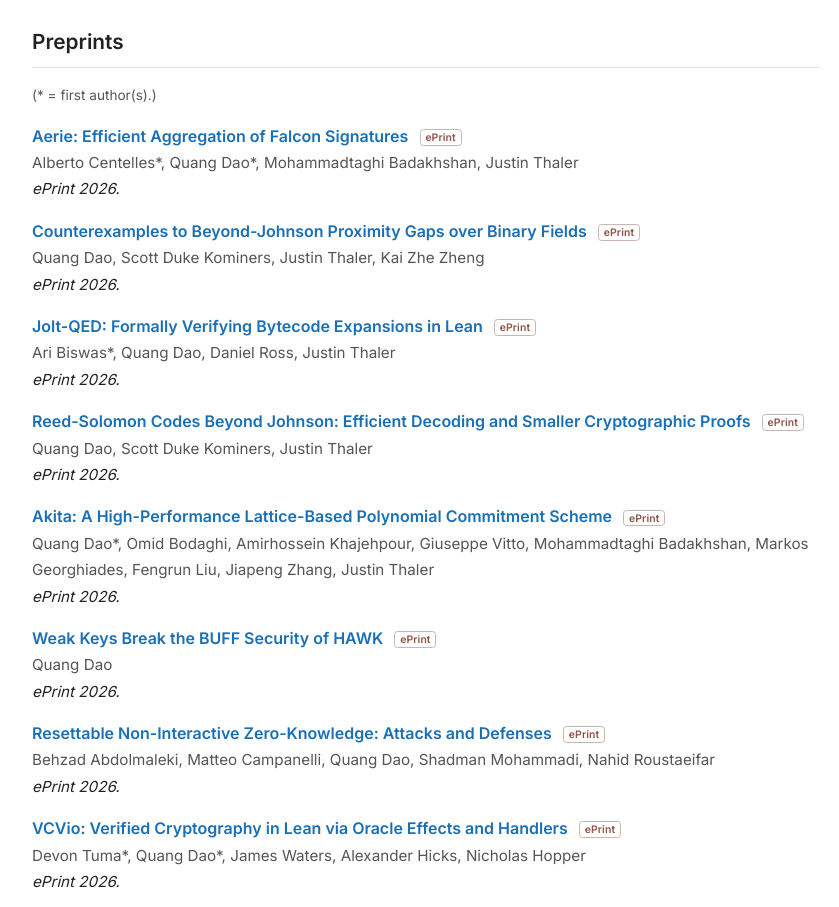
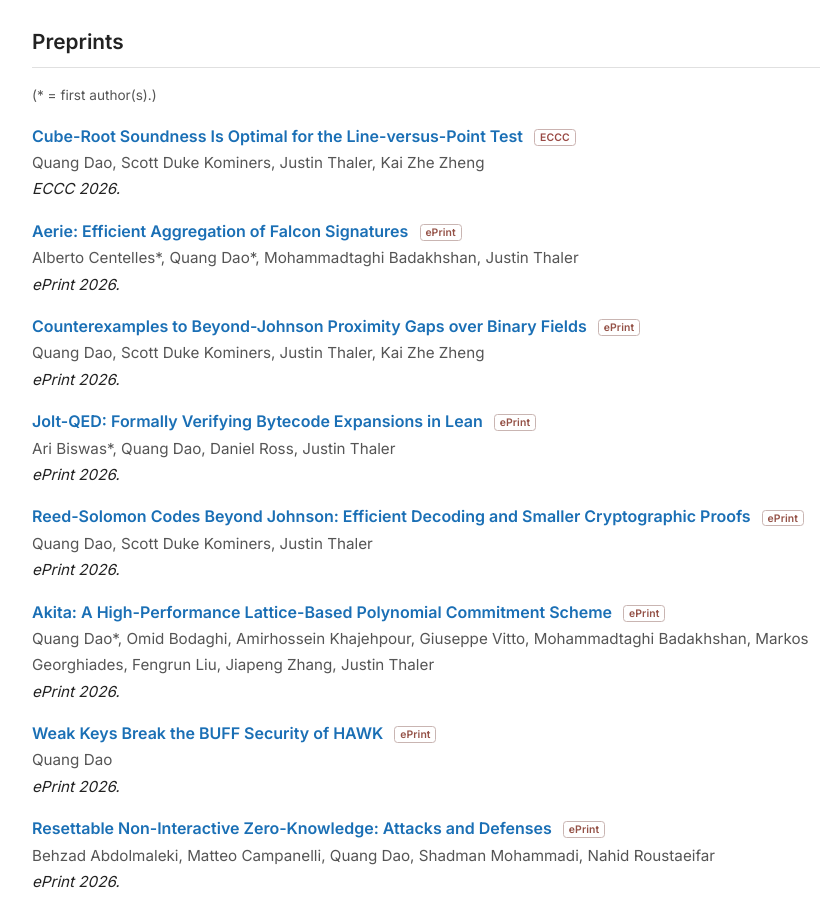
Before and after one commit to quangvdao/quangvdao.github.io, a plain HTML site: page index.html in a window 1280 px wide. Shown: the part 1060-1967 px from the top of the page, without its empty margins (214-1053 px from the left). Drawn offline with Linux system fonts and the light colour scheme.

Commit message:
Add Cube-Root Soundness Is Optimal for the Line-versus-Point Test (ECCC TR26-147) to homepage and CV; refresh thesis proposal PDF

```diff
--- a/index.html
+++ b/index.html
@@ -85,6 +85,16 @@
       <h2>Preprints</h2>
       <p class="authorship-note">(* = first author(s).)</p>
       <ul class="pub-list">
+        <li>
+          <span class="pub-heading">
+            <a class="pub-title" href="papers/authored/cube-root-soundness-line-versus-point.pdf" title="Read the self-hosted PDF">Cube-Root Soundness Is Optimal for the Line-versus-Point Test</a>
+            <span class="paper-links" aria-label="Paper versions">
+              <a class="paper-link paper-link-preprint" href="https://eccc.weizmann.ac.il/report/2026/147/" aria-label="View on ECCC" title="ECCC TR26-147">ECCC</a>
+            </span>
+          </span><br>
+          <span class="pub-authors">Quang Dao, Scott Duke Kominers, Justin Thaler, Kai Zhe Zheng</span><br>
+          <span class="pub-venue">ECCC 2026.</span>
+        </li>
         <li>
           <span class="pub-heading">
             <a class="pub-title" href="papers/authored/aerie-efficient-aggregation-falcon-signatures.pdf" title="Read the self-hosted PDF">Aerie: Efficient Aggregation of Falcon Signatures</a>
```
Also changed, not shown: papers/authored/manifest.json, 4 other files.
